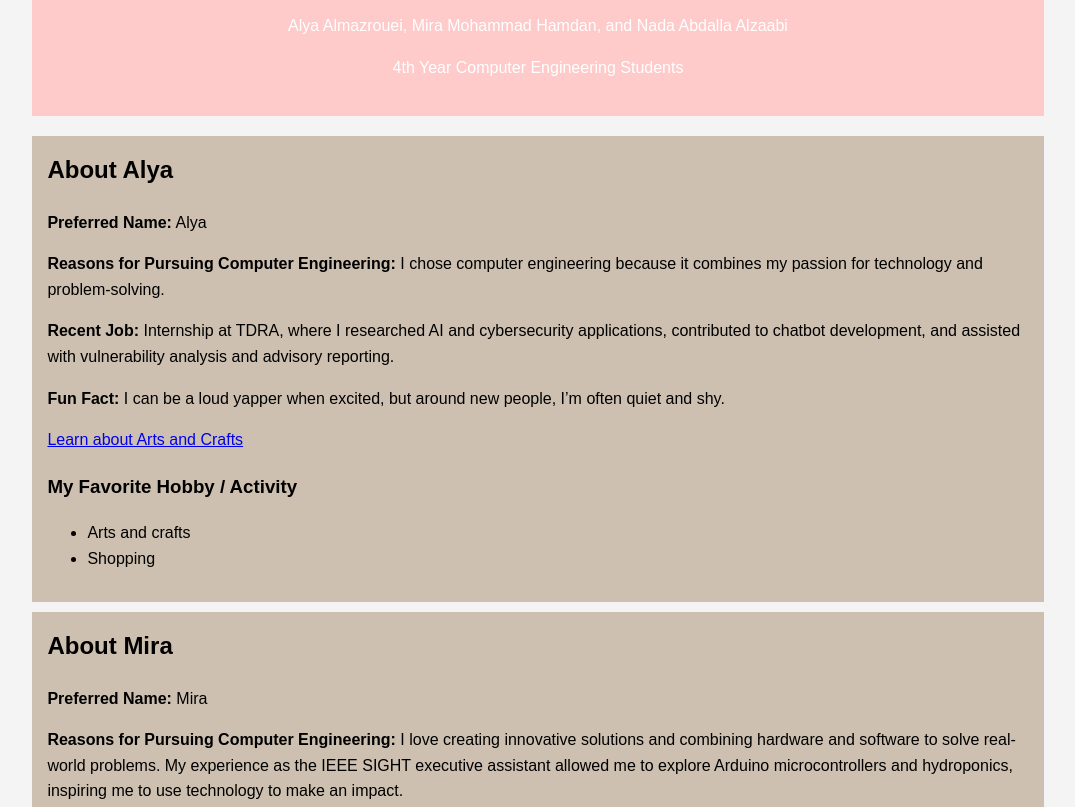
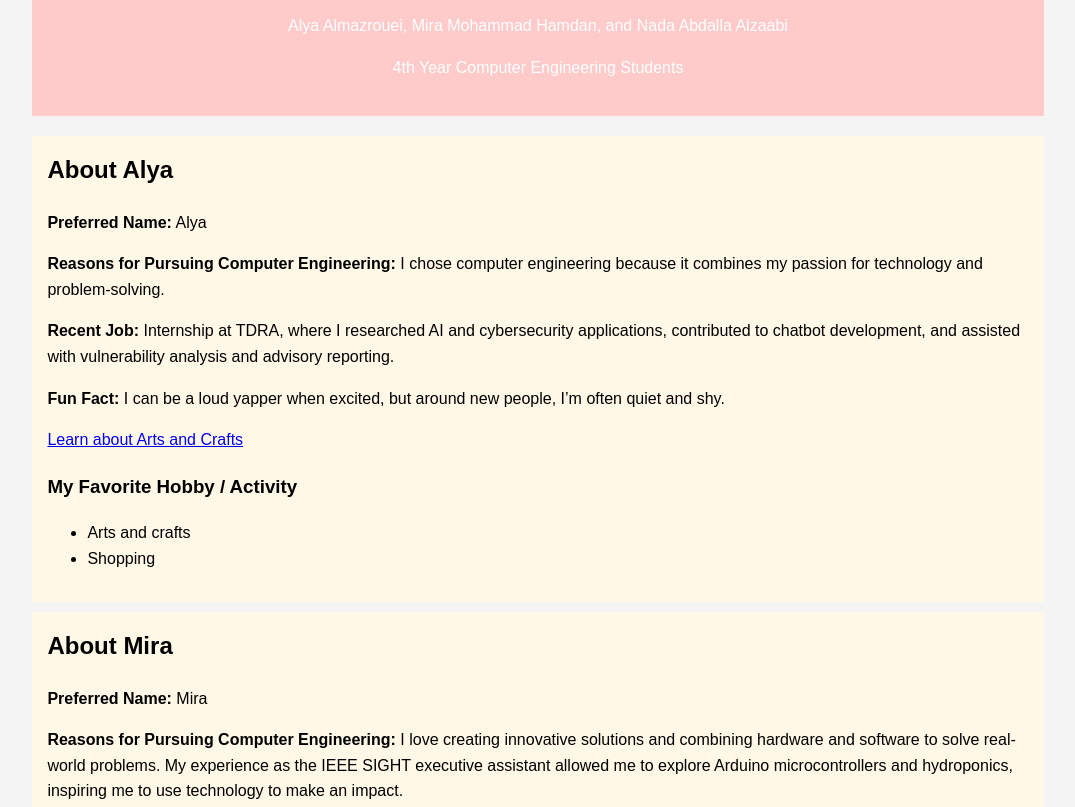
Before and after one commit to MirageArt/me, a plain HTML site: page index.html in a window 1280 px wide. Shown: the part 402-1209 px from the top of the page, without its empty margins (102-1177 px from the left). Drawn offline with Linux system fonts and the light colour scheme.

Commit message:
Update index.html

```diff
--- a/index.html
+++ b/index.html
@@ -29,7 +29,7 @@
             margin: 0;
         }
         .section {
-            background: #cdc0b0;
+            background: #fff8e7;
             padding: 15px;
             margin-bottom: 10px;
         }
```
